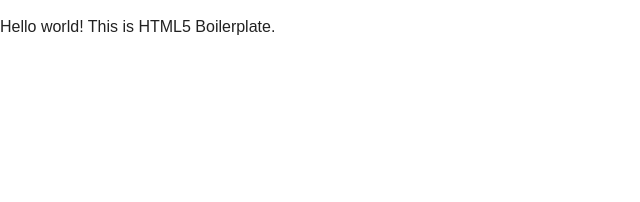
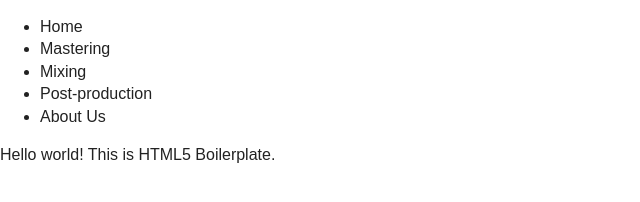
Before and after one commit to stefanu/soundstitchers, a plain HTML site: page index.html in a window 1280 px wide. Shown: the whole page, without its empty margins (0-640 px from the left). Drawn offline with nearby package versions, Linux system fonts and the light colour scheme.

Commit message:
Navigation change
Added basic navigation list

```diff
--- a/index.html
+++ b/index.html
@@ -1,9 +1,9 @@
 <!doctype html>
-<html class="no-js" lang="">
+<html class="no-js" lang="en">
     <head>
         <meta charset="utf-8">
         <meta http-equiv="x-ua-compatible" content="ie=edge">
-        <title></title>
+        <title>Sound Stitchers</title>
         <meta name="description" content="">
         <meta name="viewport" content="width=device-width, initial-scale=1">
 
@@ -20,6 +20,18 @@
         <![endif]-->
 
         <!-- Add your site or application content here -->
+		<header>
+			<nav>
+				<ul>
+					<li>Home</li>
+					<li>Mastering</li>
+					<li>Mixing</li>
+					<li>Post-production</li>
+					<li>About Us</li>
+				</ul>
+			</nav>
+		</header>
+
         <p>Hello world! This is HTML5 Boilerplate.</p>
 
         <script src="https://ajax.googleapis.com/ajax/libs/jquery/1.11.3/jquery.min.js"></script>
```
